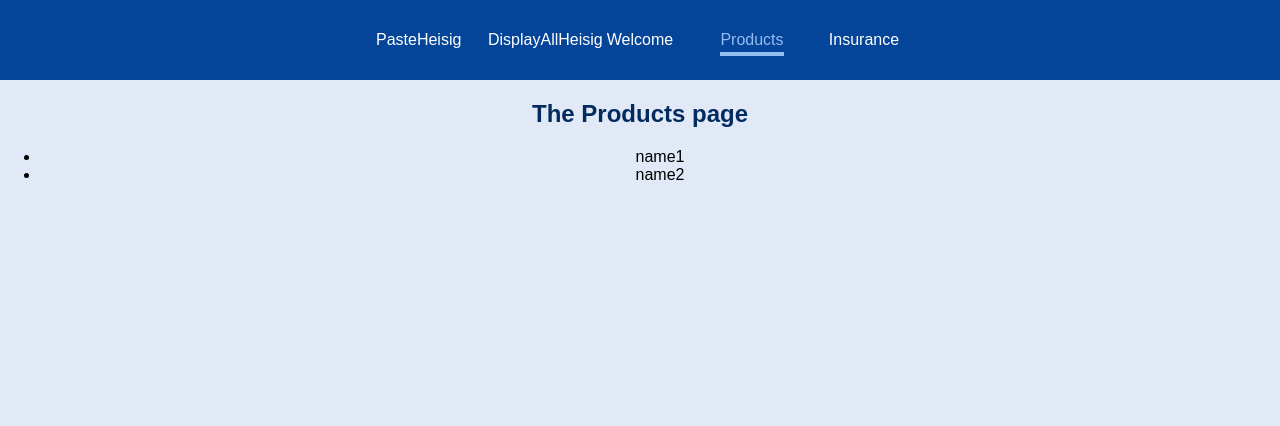
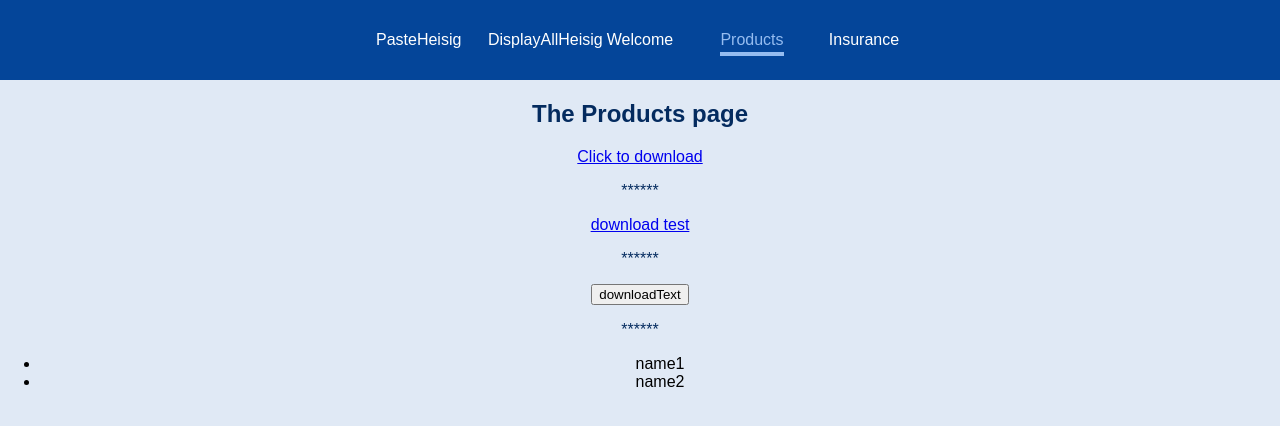
Before and after one commit to Weiqifan1/hanzimining, a React (Create React App) app: page /products in a window 1280 px wide. Shown: the top 426 px of the page. Built offline with nearby package versions, Linux system fonts and the light colour scheme.

Commit message:
2021-10-10_11.04: the user can now download a textfile by clicking a button

```diff
--- a/src/pages/Products.tsx
+++ b/src/pages/Products.tsx
@@ -1,4 +1,5 @@
 import IPage from "../interfaces/page";
+//import getHeisigTrad from "./tradHeisig";
 
 const Products: React.FunctionComponent<IPage> = props => {
 
@@ -14,10 +15,56 @@ const Products: React.FunctionComponent<IPage> = props => {
             price: 2
         }
     ]
+/*
+    function download(filename, text) {
+        var element = document.createElement('a');
+        element.setAttribute('href', 'data:text/plain;charset=utf-8,' + encodeURIComponent(text));
+        element.setAttribute('download', filename);
+
+        element.style.display = 'none';
+        document.body.appendChild(element);
+
+        element.click();
+
+        document.body.removeChild(element);
+    }*/
+
+    const testchr = (filename: string, text: string) => {
+        //console.log(entext)
+        var element = document.createElement('a');
+        element.setAttribute('href', 'data:text/plain;charset=utf-8,' + encodeURIComponent(text));
+        element.setAttribute('download', filename);
+
+        element.style.display = 'none';
+        document.body.appendChild(element);
+
+        element.click();
+
+        document.body.removeChild(element);
+    }
+
+
+/*
+    function downloadUrl(){
+        const url: URL = new URL('../staticResources/test.txt')
+        window.open(url, '_self');
+    }*/
+    //<button type="button" onClick={() => downloadUrl()}>heisig</button>
+
+
+// Start file download.
+    //download("hello.txt","This is the content of my file :)");
 
     return (
     <section>
         <h1> The Products page </h1>
+        <a href='../staticResources/personalStories.txt' download>Click to download</a>
+        <p>******</p>
+        <a href='../staticResources/test.txt' download>download test</a>
+        <p>******</p>
+        <button type="button" onClick={() => testchr("tretre.txt", "en ny text")}>downloadText</button>
+        <p>******</p>
+
         <ul>
             {allProducts.map(meal => <li>{meal.name}</li>)}
         </ul>
```
